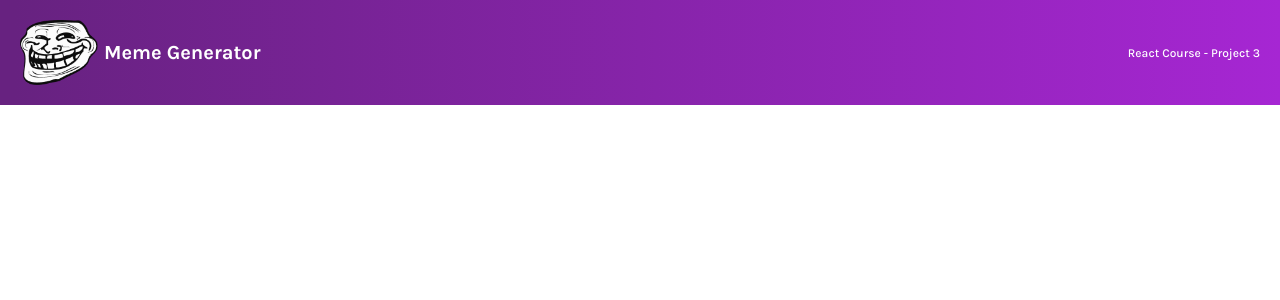
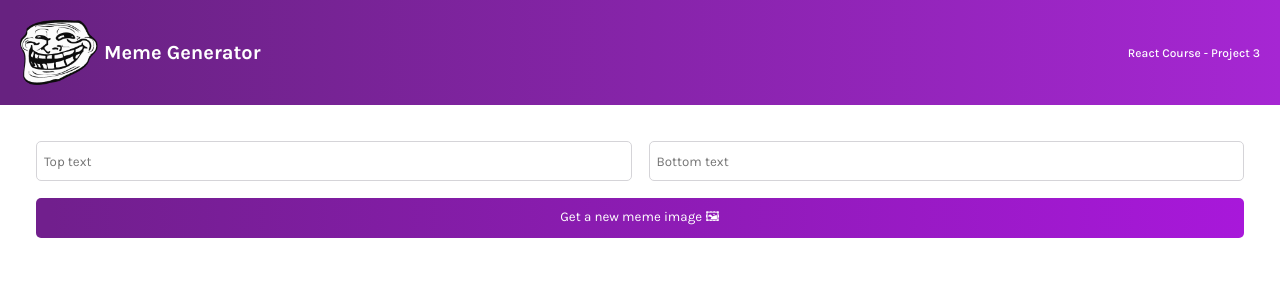
Before and after one commit to charipw/react-meme-generator, a React (Create React App) app: page / in a window 1280 px wide. Shown: the top 300 px of the page. Built offline with nearby package versions, Linux system fonts and the light colour scheme.

Commit message:
Create and design form

```diff
--- a/src/App.css
+++ b/src/App.css
@@ -1,6 +1,10 @@
 .App {
   font-family: "Karla", sans-serif;
   margin: 0;
+}
+
+main {
+  padding: 36px;
 }
 
 .header {
@@ -26,3 +30,26 @@
   font-size: 0.75rem;
   font-weight: 500;
 }
+
+.form {
+  display: grid;
+  grid-template: 40px 40px / 1fr 1fr;
+  gap: 17px;
+}
+
+.form--input {
+  font-family: "Karla", sans-serif;
+  border-radius: 5px;
+  border: 1px solid #d5d4d8;
+  text-indent: 5px;
+}
+
+.form--button {
+  grid-column: 1 / -1;
+  font-family: "Karla", sans-serif;
+  border-radius: 5px;
+  background: linear-gradient(90.41deg, #711f8d 1.14%, #a818da 100%);
+  color: white;
+  border: none;
+  cursor: pointer;
+}
--- a/src/App.js
+++ b/src/App.js
@@ -1,11 +1,13 @@
 import "./App.css";
 import Header from "./components/Header";
 import trollFace from "./images/troll-face.png";
+import Meme from "./components/Meme";
 
 function App() {
   return (
     <div className="App">
       <Header />
+      <Meme />
     </div>
   );
 }
--- /dev/null
+++ b/src/components/Meme.js
@@ -0,0 +1,13 @@
+import React from "react";
+
+export default function Meme() {
+  return (
+    <main>
+      <form className="form">
+        <input type="text" placeholder="Top text" className="form--input" />
+        <input type="text" placeholder="Bottom text" className="form--input" />
+        <button className="form--button">Get a new meme image 🖼</button>
+      </form>
+    </main>
+  );
+}
```
